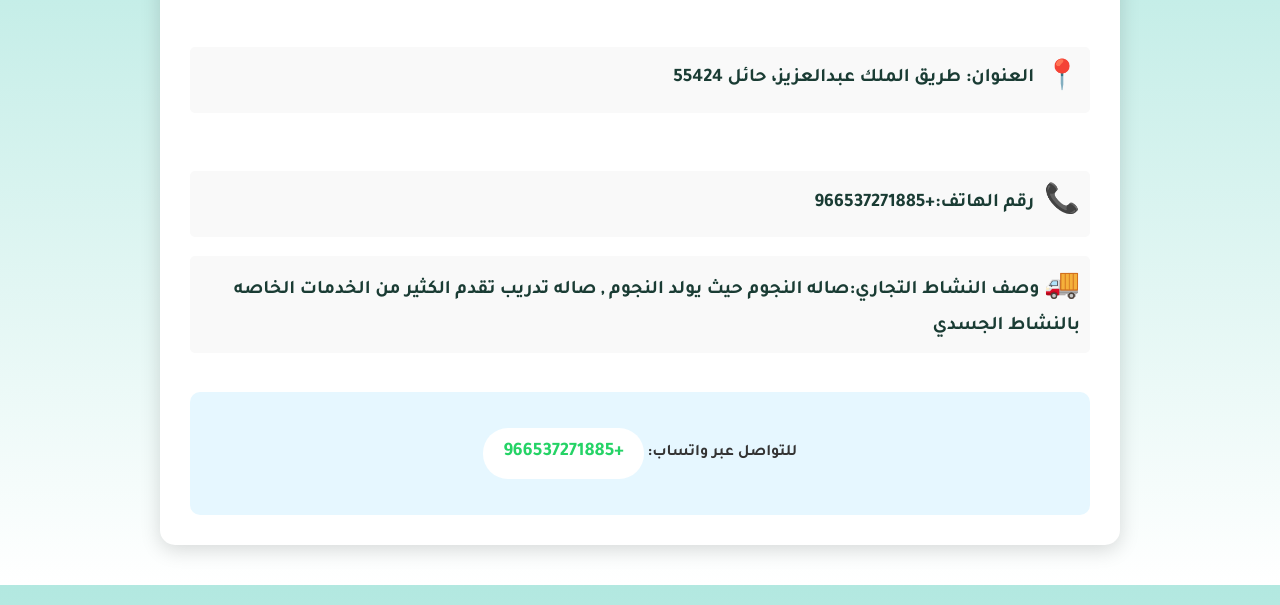
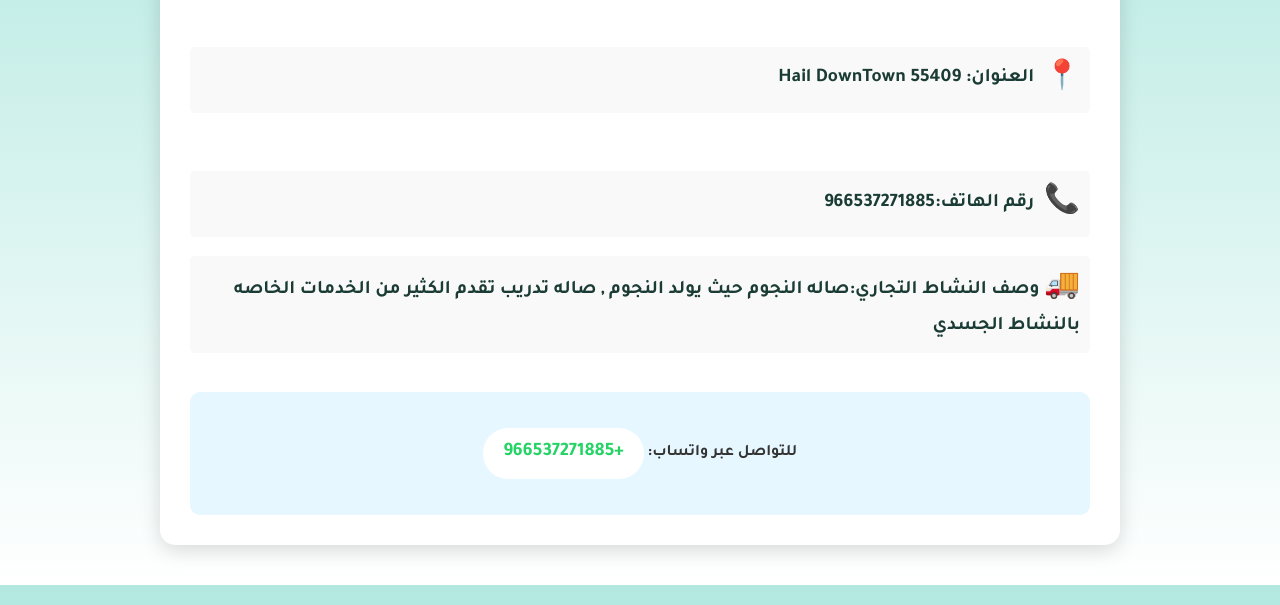
Before and after one commit to OsamahAlhwawi/SALEHALNJGOM, a plain HTML site: page index.html in a window 1280 px wide. Shown: the part 195-800 px from the top of the page. Drawn offline with Linux system fonts and the light colour scheme.

Commit message:
Update index.html

```diff
--- a/index.html
+++ b/index.html
@@ -100,8 +100,8 @@
             <h1>صاله النجوم</h1>
         </div>
         <div class="details">
-            <p><span class="icon">📍</span> <strong>العنوان:</st>  طريق الملك عبدالعزيز، حائل 55424</p>
-            <p><span class="icon">📞</span> <strong>رقم الهاتف:+966537271885</strong</p>
+            <p><span class="icon">📍</span> <strong>العنوان:</st> Hail DownTown 55409 </p>
+            <p><span class="icon">📞</span> <strong>رقم الهاتف:966537271885</strong</p>
             <p><span class="icon">🚚</span> <strong>وصف النشاط التجاري:</strong>صاله النجوم حيث يولد النجوم , صاله تدريب تقدم الكثير من الخدمات الخاصه بالنشاط الجسدي</p>
         </div>
         <div class="contact">
```
